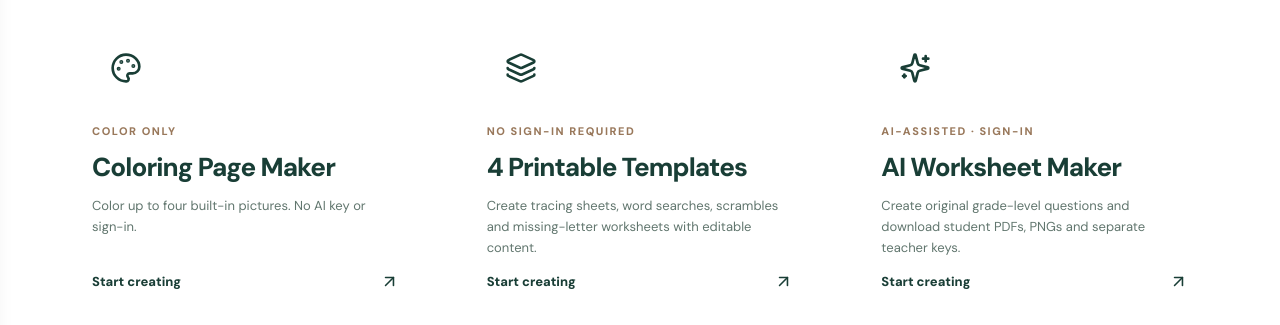
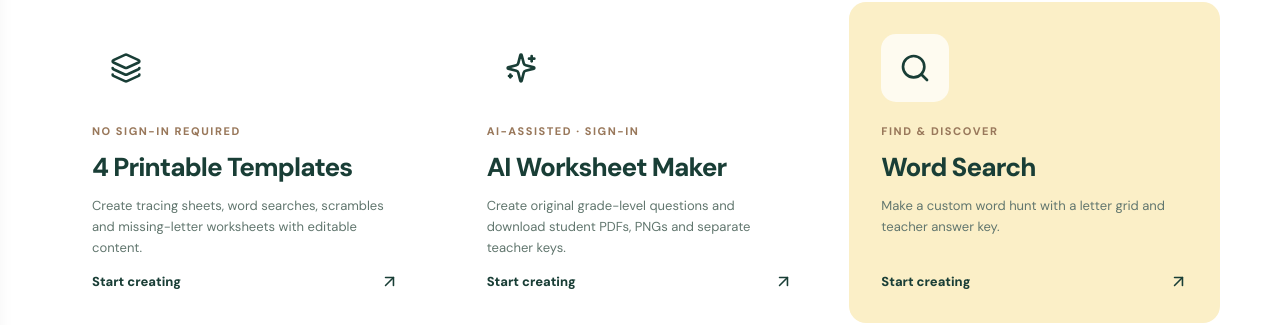
Before and after one commit to KanwarAfaq/worksheet, a Next.js app: page /create in a window 1280 px wide. Shown: the part 337-662 px from the top of the page. Built offline with nearby package versions, Linux system fonts and the light colour scheme; no server answers.

Commit message:
fix(color): complete outline color map and keep coloring maker inside Color section

```diff
--- a/src/app/create/page.tsx
+++ b/src/app/create/page.tsx
@@ -2,12 +2,11 @@
 import type {Metadata} from 'next';
 import {indexableRobots} from '@/lib/seo';
 import Link from 'next/link';
-import {Search,Shuffle,SpellCheck,ArrowUpRight,CheckCircle2,Sparkles,Layers3,Palette} from 'lucide-react';
+import {Search,Shuffle,SpellCheck,ArrowUpRight,CheckCircle2,Sparkles,Layers3} from 'lucide-react';
 export const metadata:Metadata={title:'Free Worksheet Maker — Word Search, Spelling and Tracing',
  description:'Make free printable worksheets using customizable word search, spelling, missing letters and tracing templates, with PDF export.',
  alternates:{canonical:'/create'},robots:indexableRobots()};
 const makers=[
-  {href:'/create/coloring',name:'Coloring Page Maker',icon:Palette,description:'Color up to four built-in pictures. No AI key or sign-in.',accent:'mint',tag:'COLOR ONLY'},
   {href:'/create/templates',name:'4 Printable Templates',icon:Layers3,description:'Create tracing sheets, word searches, scrambles and missing-letter worksheets with editable content.',accent:'blue',tag:'NO SIGN-IN REQUIRED'},
   {href:'/create/ai',name:'AI Worksheet Maker',icon:Sparkles,description:'Create original grade-level questions and download student PDFs, PNGs and separate teacher keys.',accent:'mint',tag:'AI-ASSISTED · SIGN-IN'},
   {href:'/create/word-search',name:'Word Search',icon:Search,description:'Make a custom word hunt with a letter grid and teacher answer key.',accent:'yellow',tag:'FIND & DISCOVER'},
--- a/src/lib/coloring-worksheet.ts
+++ b/src/lib/coloring-worksheet.ts
@@ -22,7 +22,7 @@ export function drawColoringObject(ctx:CanvasRenderingContext2D,object:ColoringO
  ctx.lineWidth=5;ctx.lineJoin='round';ctx.lineCap='round';
  ctx.strokeStyle='#182f27';
  const color:Record<ColoringObject,string>={cat:'#efb26f',apple:'#f47878',flower:'#f4a0c9',
-  tree:'#94cb81',fish:'#93c7ee',butterfly:'#bea1e8',star:'#ffe184',house:'#deb98c'};
+  tree:'#94cb81',fish:'#93c7ee',butterfly:'#bea1e8',star:'#ffe184',house:'#deb98c',computer:'#cfdde8',car:'#b6d9f4',sun:'#ffe789',ball:'#ffcdcf'};
  const fill=(other='#fff')=>{ctx.fillStyle=teacher?other:'#fff';ctx.fill();ctx.stroke();};
  const path=(fn:()=>void,shade=color[object])=>{ctx.beginPath();fn();fill(shade);};
  const ellipse=(cx:number,cy:number,rx:number,ry:number,shade?:string)=>{
```
